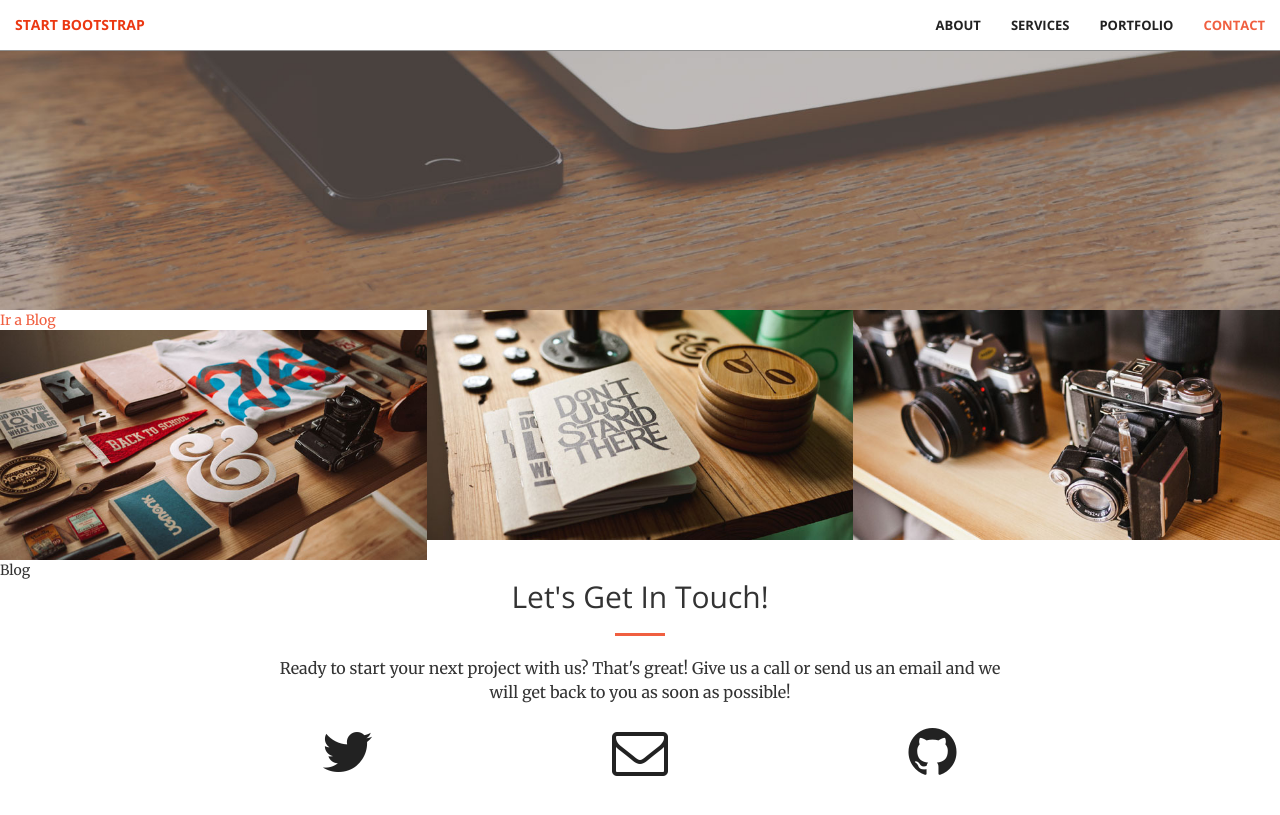
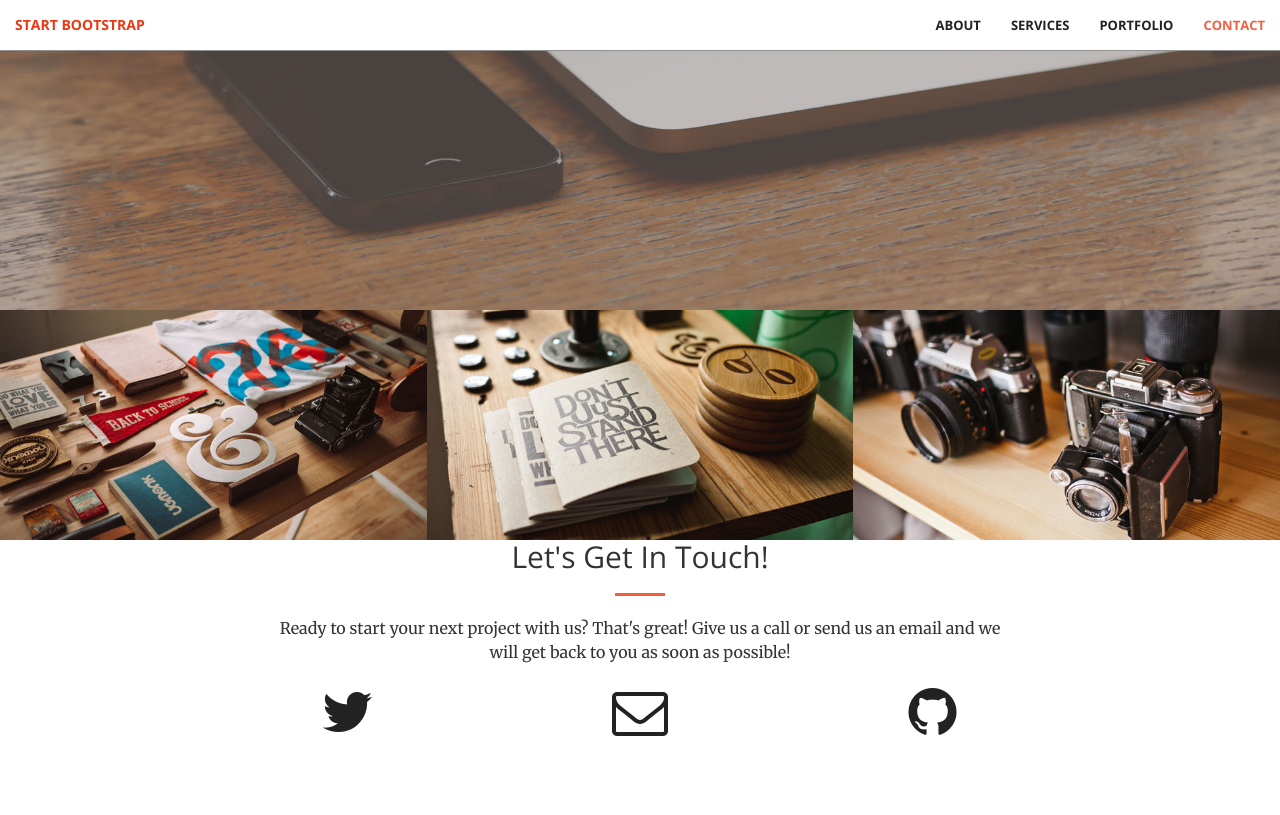
Before and after one commit to Vico2001/Vico01.github.io, a Jekyll site: the page built from index.html, in a window 1280 px wide and 900 px high, scrolled down 590 px. Shown: the top 815 px of the window. Built offline with Jekyll 4.4.1, drawn with Linux system fonts in a browser that asks for light colours.

Commit message:
Update portfolio.html

```diff
--- a/_includes/portfolio.html
+++ b/_includes/portfolio.html
@@ -2,12 +2,12 @@
     <div class="container-fluid">
         <div class="row no-gutter">
             <div class="col-lg-4 col-sm-6">
-                <a href="#" class="portfolio-box" <href="Vico2001.github.io/blog.html"> Ir a Blog</a>
+                <a href="Vico2001.github.io/blog.html" class="portfolio-box">
                     <img src="img/portfolio/1.jpg" class="img-responsive" alt="">
                     <div class="portfolio-box-caption">
                         <div class="portfolio-box-caption-content">
                             <div class="project-name">
-                                Blog
+                                Blog a
                             </div>
                         </div>
                     </div>
```
